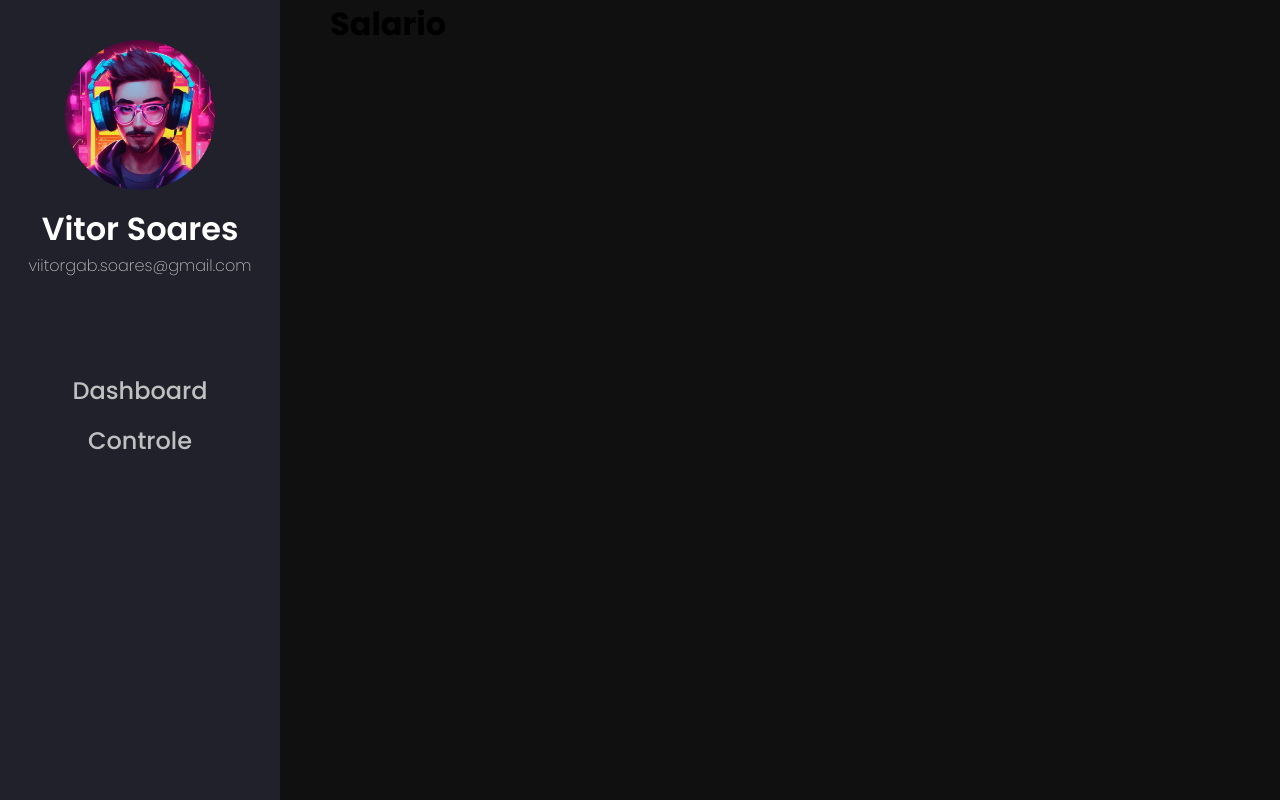
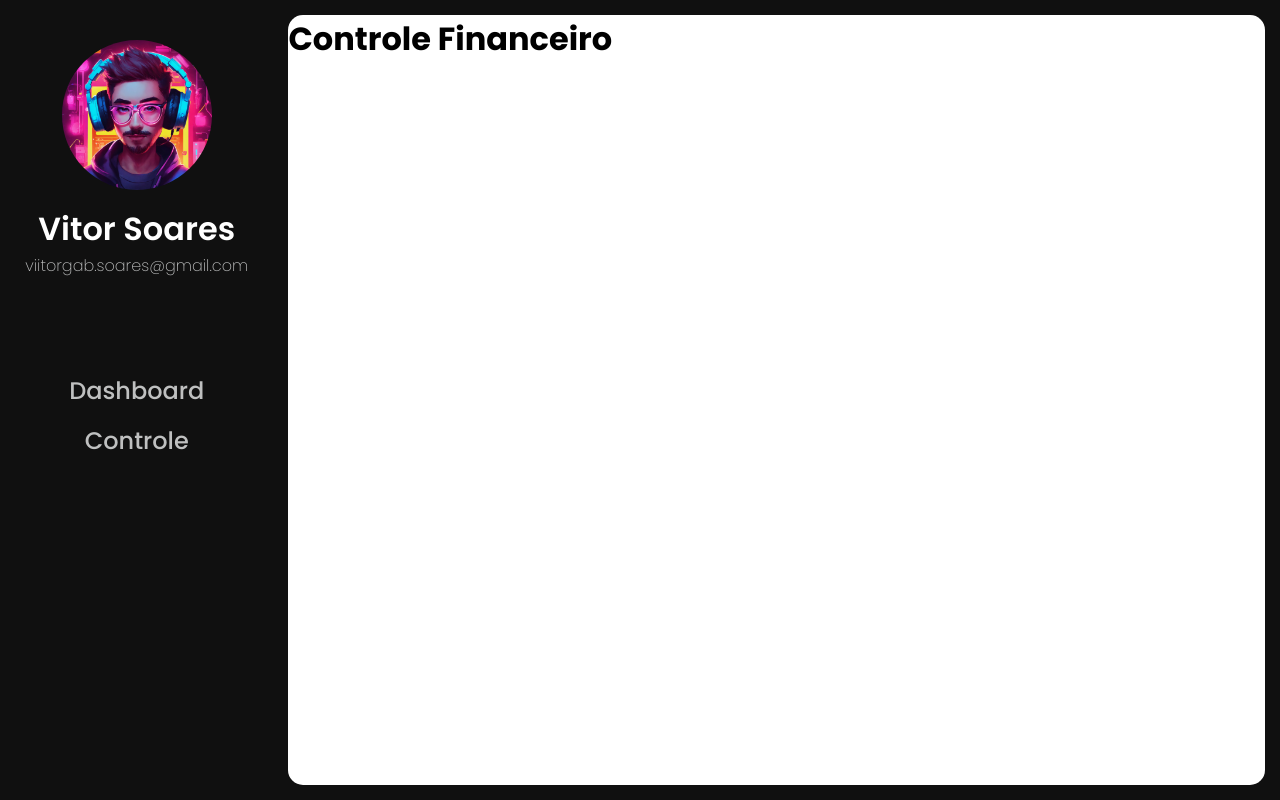
Before and after one commit to Viitorsoares/dashboard-controle-financeiro, a plain HTML site: page index.html in a window 1280 px wide. Drawn offline with Linux system fonts and the light colour scheme.

Commit message:
foi criado o main aumentando o tamanho da tela

```diff
--- a/index-style.css
+++ b/index-style.css
@@ -18,14 +18,13 @@
 body {
     display: flex;
     flex-direction: row;
-    gap: 50px;
     background-color: var(--black-color);
+    width: 100vw;
 }
 
 header {
-    background-color: #20212A;
     color: var(--color);
-    width: 280px;
+    width: 28%;
     height: 100vh;
 }
 
@@ -36,17 +35,22 @@ header img {
     margin: 40px auto 15px auto;
 }
 
+header .header-profile {
+    display: flex;
+    flex-direction: column;
+    align-items: center;
+    text-align: center;
+}
+
 header h2 {
     font-size: 2rem;
     font-weight: 600;
-    text-align: center;
     color: var(--color);
 }
 
 header p {
     font-size: 1rem;
     font-weight: 200;
-    text-align: center;
     color: var(--gray-weack-color);
 }
 
@@ -68,3 +72,11 @@ nav a {
 nav a:hover  {
     color: var(--color);
 }
+
+
+.container {
+    width: 100%;
+    margin: 15px;
+    background-color: var(--color);
+    border-radius: 15px;
+}
--- a/index.html
+++ b/index.html
@@ -9,18 +9,19 @@
 </head>
 <body>
     <header id="header">
-        <img src="img/imagem-perfil.webp" alt="">
-        <h2>Vitor Soares</h2>
-        <p>viitorgab.soares@gmail.com</p>
-
+        <div class="header-profile">
+            <img src="img/imagem-perfil.webp" alt="">
+            <h2>Vitor Soares</h2>
+            <p>viitorgab.soares@gmail.com</p>
+        </div>
         <nav>
             <a href="">Dashboard</a>
             <a href="control.html">Controle</a>
         </nav>
     </header>
 
-    <main>
-        <h1>Salario</h1>
+    <main class="container">
+        <h1>Controle Financeiro</h1>
     </main>
 </body>
 </html>
```
